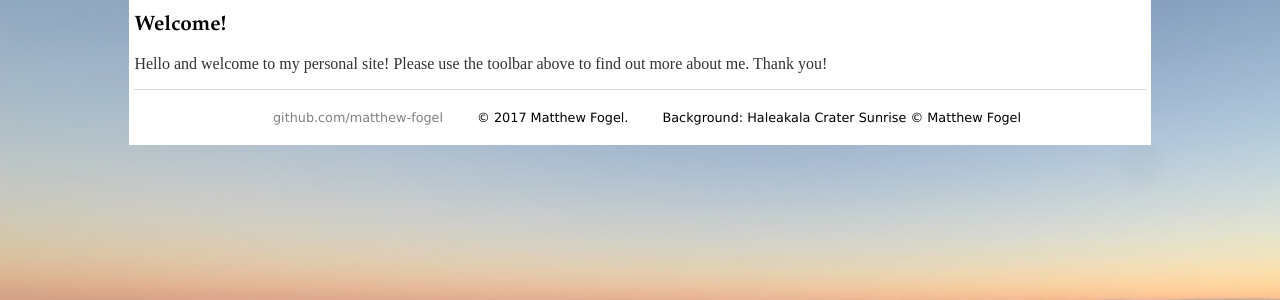
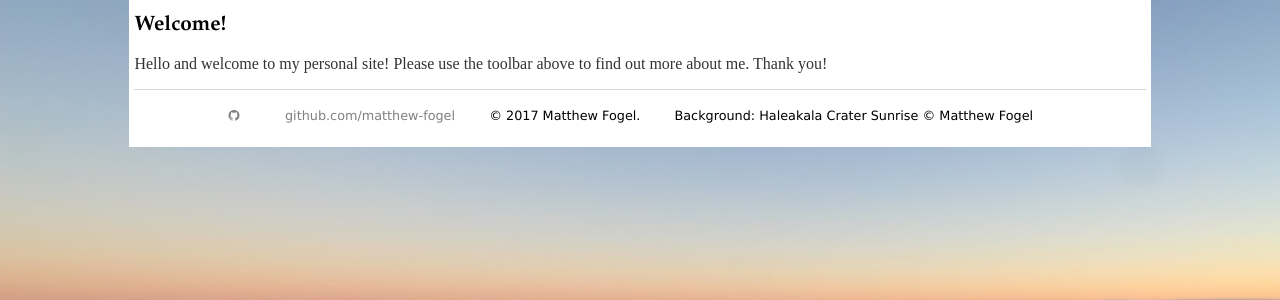
Before and after one commit to matthew-fogel/matthew-fogel.github.io, a Jekyll site: the page built from index.html, in a window 1280 px wide. Shown: the part 131-431 px from the top of the page. Built offline with Jekyll 4.4.1, drawn with Linux system fonts in a browser that asks for light colours.

Commit message:
Added link to font awesome icons in header section

```diff
--- a/_layouts/default.html
+++ b/_layouts/default.html
@@ -5,6 +5,7 @@
       <title>{{page.title}}</title>
       <!-- link to main CSS stylesheet -->
       <link rel="stylesheet" type="text/css" href="/css/main.css">
+      <link rel="stylesheet" href="https://cdnjs.cloudflare.com/ajax/libs/font-awesome/4.7.0/css/font-awesome.min.css">
 	  </head>
     <body>
 	<div class="wrapper">
```
